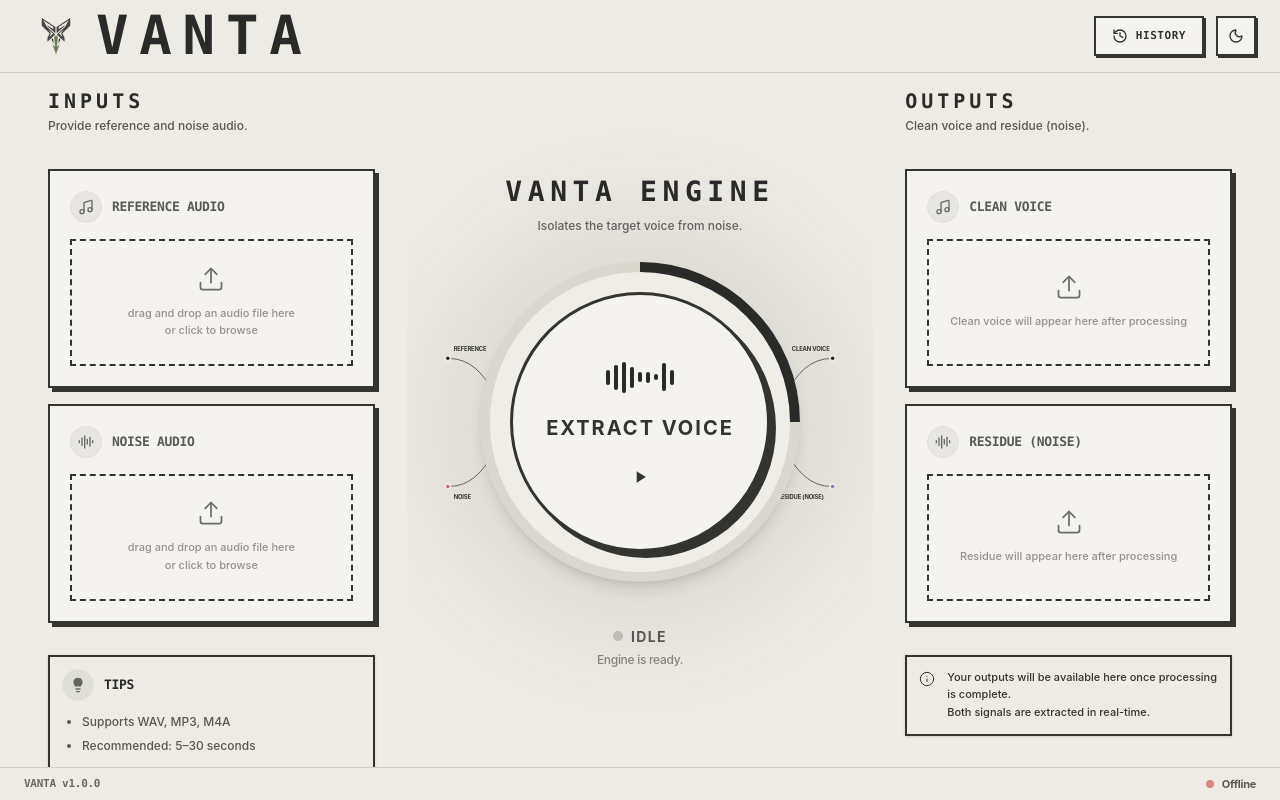
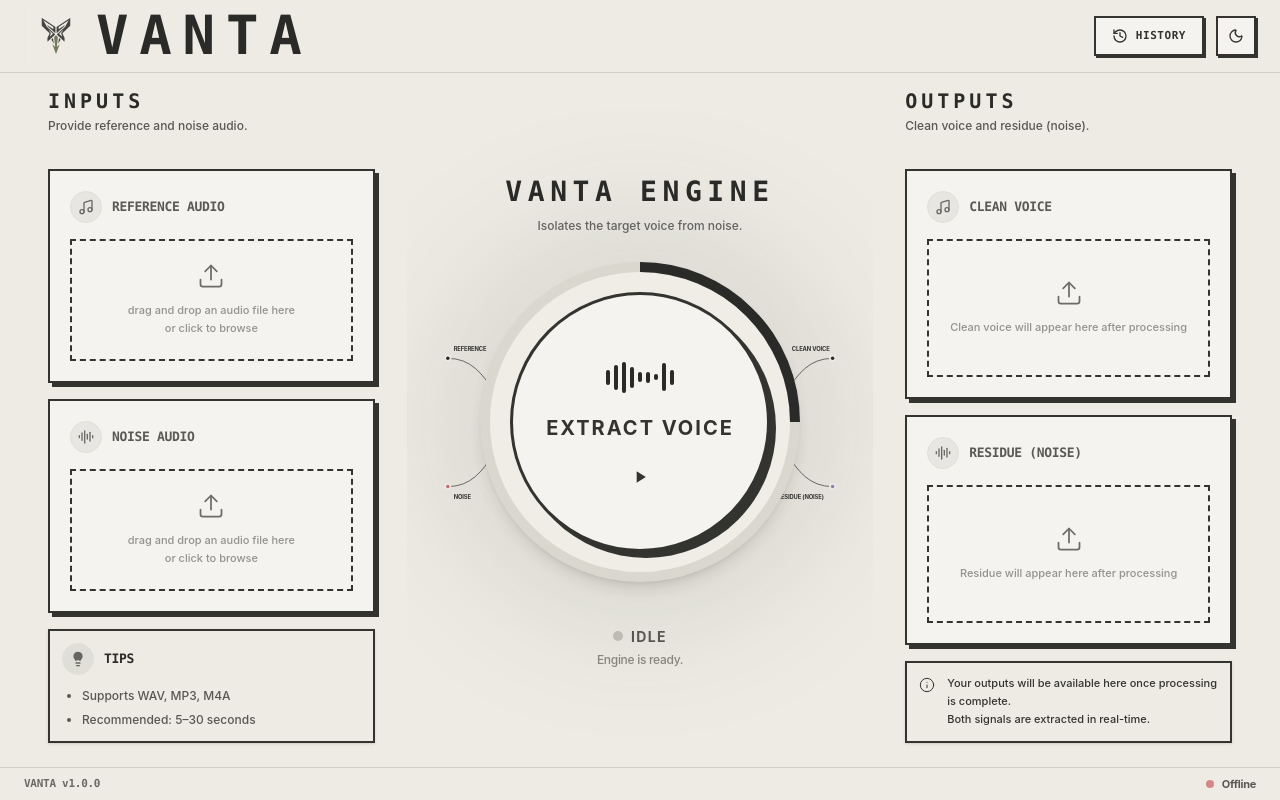
Before and after one commit to Komalpreet2809/Vanta, a Next.js app in the folder web/: page / in a window 1280 px wide. Built offline with nearby package versions, Linux system fonts and the light colour scheme; no server answers.

Commit message:
fix: remove fixed height from bottom panels to prevent retro shadow clipping

```diff
--- a/web/src/components/VantaApp.tsx
+++ b/web/src/components/VantaApp.tsx
@@ -97,7 +97,7 @@ export function VantaApp() {
               </div>
             </div>
 
-            <div className="p-4 h-32 flex items-start overflow-hidden">
+            <div className="px-4 pb-6 pt-0 shrink-0 flex items-start">
               <TipsCard />
             </div>
           </section>
@@ -152,7 +152,7 @@ export function VantaApp() {
               </div>
             </div>
 
-            <div className="p-4 h-32 flex items-start overflow-hidden">
+            <div className="px-4 pb-6 pt-0 shrink-0 flex items-start">
                <div className="card-border p-3 flex items-start gap-3 bg-[var(--bg-app)] shadow-sm w-full">
                   <Info className="h-4 w-4 stroke-[1.5] text-[var(--text-main)] shrink-0 mt-0.5" />
                   <p className="text-[11px] text-[var(--text-main)] leading-relaxed font-medium">
```
